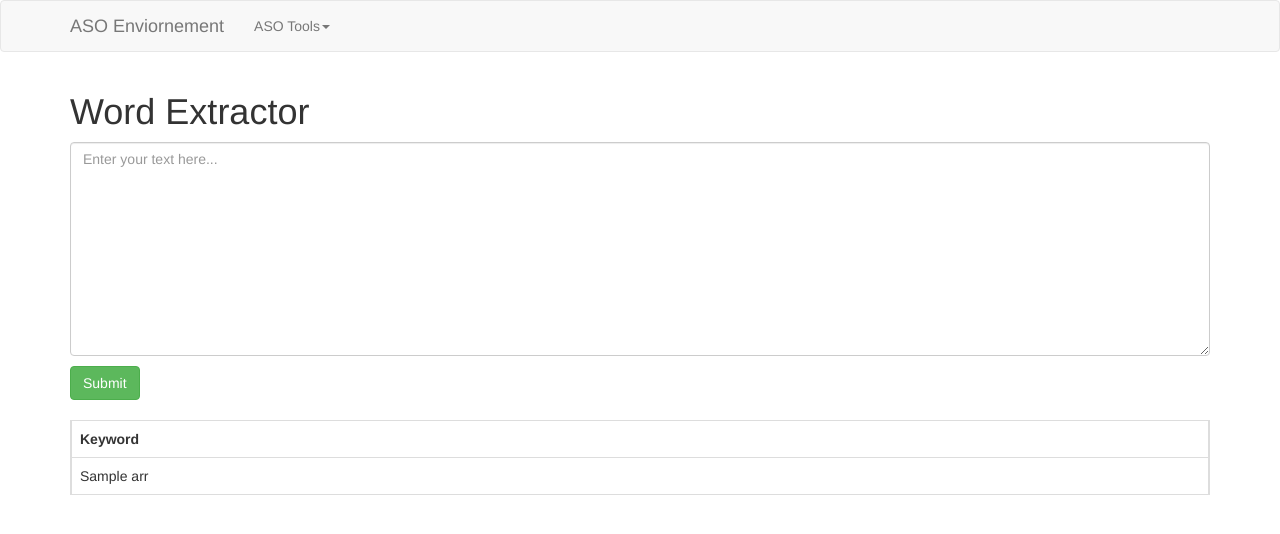
After one commit to lesagi/aso_env, a Node server app: template views/wordExec/show.ejs in a window 1280 px wide. The commit adds this page. Shown: the top 534 px of the page. Run offline with Node 20, Linux system fonts and the light colour scheme; the template is opened without the code that fills it: most values are stand-ins (such as "Sample title", 1, 10 or a date in 2020); some libraries are stand-ins or nearby versions.

Commit message:
adding word seperator

```diff
--- a/app.js
+++ b/app.js
@@ -40,6 +40,20 @@ app.get("/commaSeperator", function(req,res){
     res.render("commaSeperator/index");
 });
 
+
+// =====================
+// WORD EXTRACTOR
+// =====================
+
+app.get("/wordExec", function(req, res){
+   res.render("wordExec/index");
+});
+
+app.post("/wordExec",function(req, res){
+   var arr = functions.textToArr(req.body.text);
+   res.render("wordExec/show", {arr:arr});
+});
+
 app.listen(process.env.PORT, process.env.IP, function(){
     console.log("Server is running");
 });
--- a/views/partials/header.ejs
+++ b/views/partials/header.ejs
@@ -30,6 +30,7 @@
 	          <ul class="dropdown-menu">
 	            <li><a href="/phrasesCounter">Phrases Counter</a></li>
 	            <li><a href="/commaSeperator">Comma Seperator</a></li>
+	            <li><a href="/wordExec">Word Seperator</a></li>
 	          </ul>
 	        </li>
 	      </ul>
--- /dev/null
+++ b/views/wordExec/show.ejs
@@ -0,0 +1,29 @@
+<% include ../partials/header.ejs %>
+
+
+    <div class="container container-fluid">
+        <h1>Word Extractor</h1>
+        <form class="row" action="/wordExec" method="POST">
+            <div class="col-lg-12 col-md-12 col-sm-12 col-xs-12">
+            	<textarea class="form-control" name="text" placeholder="Enter your text here..." rows="10"></textarea>
+	            <input class="btn btn-success" id="extract" type="submit"  value="Submit">
+            </div>
+        </form>
+    </div>
+
+    <div class="container container-fluid">
+    	<table class="table table-bordered table-hover">
+	    	<tr class="row">
+			    <th class="col-xs-6">Keyword</th>
+			</tr>
+			<% for(var i=0; i<arr.length; i++){ %>
+		    	<tr class="row">
+		    	    <td class="col-xs-12">
+		    	        <%= arr[i] %>
+		    	    </td>
+		    	</tr>
+			<% } %>
+    	</table>
+    </div>
+
+<% include ../partials/footer.ejs %>
```
Also changed, not shown: functions/index.js (+55 -15 lines), public/scripts/textToArr.js (added, +18 -0 lines), views/wordExec/index.ejs (added, +14 -0 lines), public/scripts/commaSeperator.1.js (renamed from public/scripts/commaSeperator.js).
